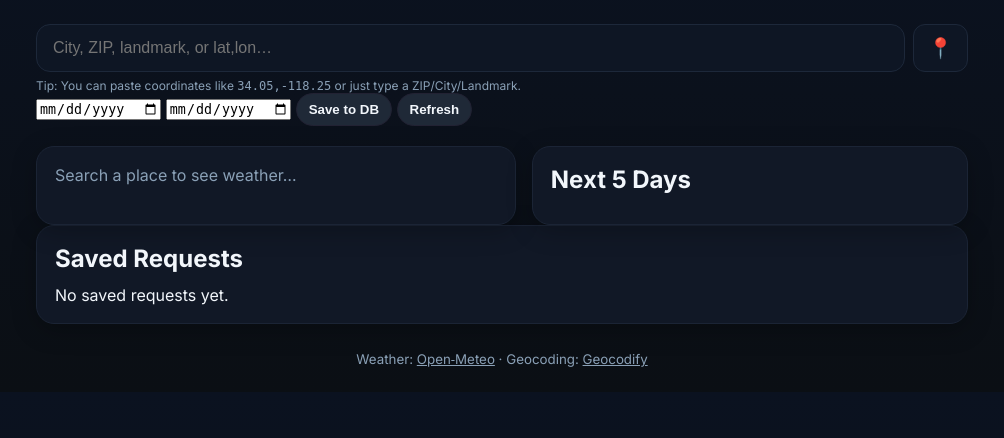
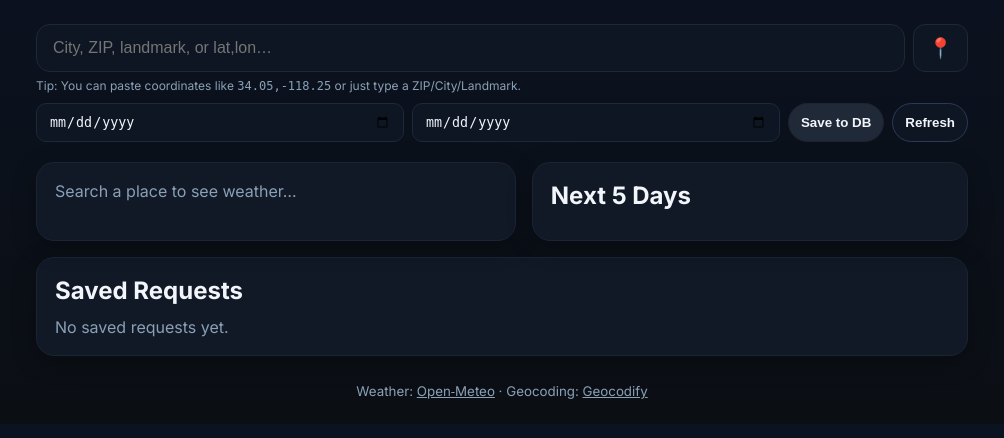
Before and after one commit to alexttran/WeatherApp, a Flask app: page / in a window 1280 px wide. Shown: the part 58-496 px from the top of the page, without its empty margins (138-1142 px from the left). Run offline with Flask 3, Linux system fonts and the light colour scheme; some libraries are stand-ins or nearby versions.

Commit message:
Added styling to frontend crud

```diff
--- a/static/styles.css
+++ b/static/styles.css
@@ -28,6 +28,10 @@ body { margin: 0; font-family: Inter, system-ui, -apple-system, Segoe UI, Roboto
 .suggestions li.disabled { opacity: 0.6; cursor: default; }
 .hint { color: var(--muted); margin: 6px 0 0; font-size: 12px; }
 
+.range { display: grid; grid-template-columns: repeat(2, minmax(140px, 1fr)) auto auto; gap: 8px; margin-top: 10px; }
+.range input[type="date"] { padding: 10px 12px; border: 1px solid #1d283a; border-radius: 10px; background: #0e1624; color: var(--text); }
+.pill.secondary { background: #0e1624; border-color: #2a3a57; }
+
 .grid { display: grid; gap: 16px; grid-template-columns: 1fr; margin-top: 20px; }
 @media (min-width: 800px) { .grid { grid-template-columns: 1.1fr 1fr; } }
 
@@ -50,3 +54,13 @@ body { margin: 0; font-family: Inter, system-ui, -apple-system, Segoe UI, Roboto
 
 .footer { text-align: center; margin-top: 24px; color: var(--muted); }
 .footer a { color: var(--muted); }
+
+.saved { margin-top: 16px; }
+.saved-list { display: grid; gap: 10px; }
+.saved-list .empty { color: var(--muted); }
+.saved-item { display: grid; grid-template-columns: 1fr auto; gap: 8px; align-items: center; background: #0e1624; border: 1px solid #1a2436; border-radius: 12px; padding: 10px 12px; }
+.saved-item .meta { font-size: 13px; color: var(--muted); }
+.saved-item .title { font-weight: 700; }
+.saved-item .actions { display: flex; gap: 8px; }
+.btn { border: 1px solid #1d283a; background: #0e1624; color: var(--text); border-radius: 10px; padding: 6px 8px; cursor: pointer; font-size: 13px; }
+.btn.danger { border-color: #5a1f2a; }
```
